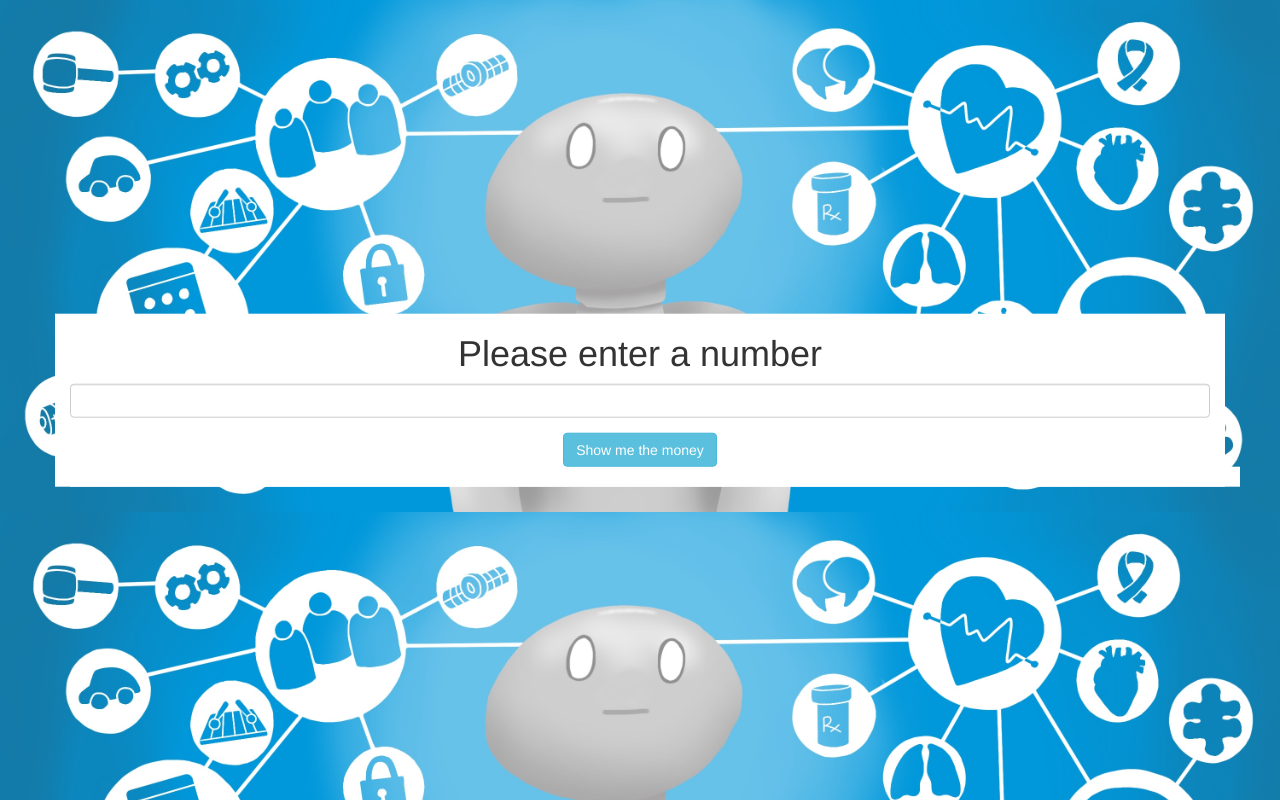
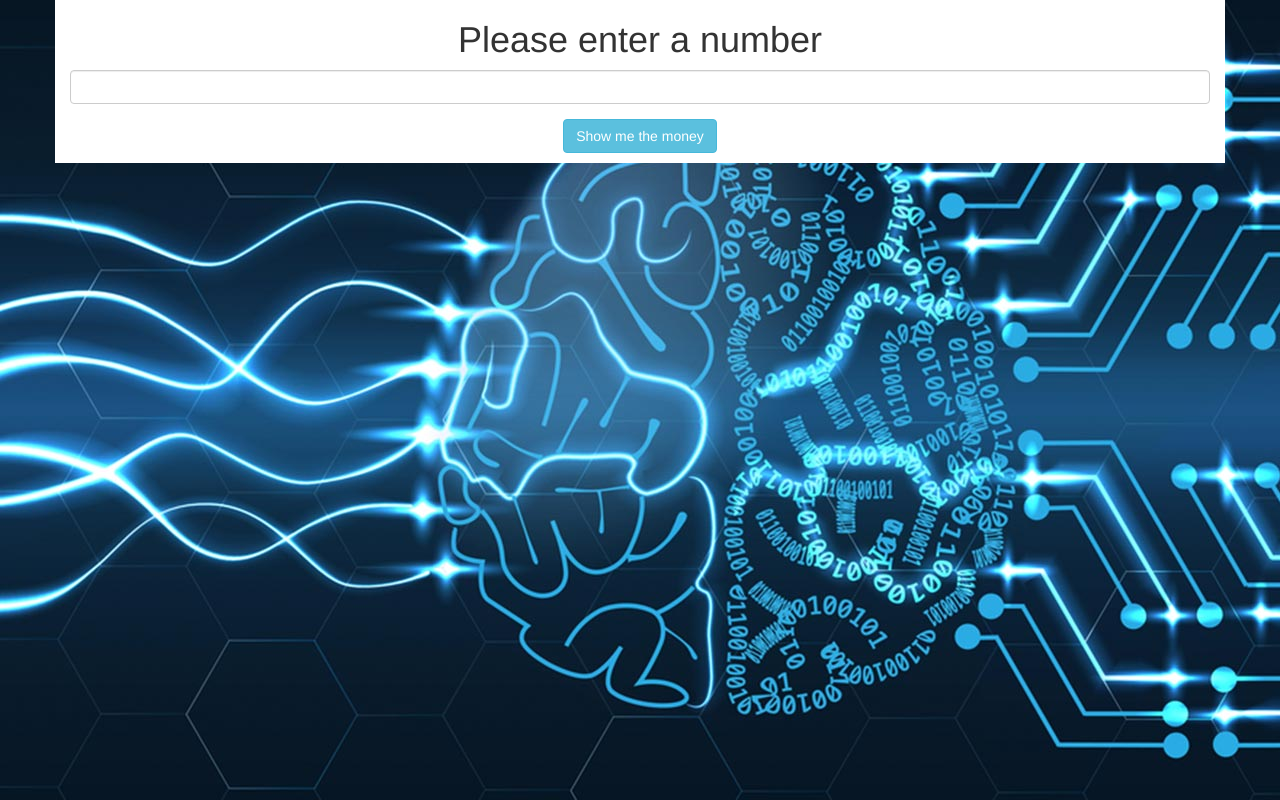
Before and after one commit to cordwalsh/independent-project-3, a plain HTML site: page index.html in a window 1280 px wide. Drawn offline with Linux system fonts and the light colour scheme.

Commit message:
addsfixes bugs, containers werent lining up

```diff
--- a/css/styles.css
+++ b/css/styles.css
@@ -1,12 +1,13 @@
 body {
-  background-size: cover;
   text-align: center;
-  margin: 0;
-  position: absolute;
-  top: 50%;
-  left: 50%;
-  transform: translate(-50%, -50%);
 }
 .container {
   background-color: white;
 }
+.page {
+
+}
+#results {
+  background-image: linear-gradient(red, yellow, green);
+
+}
--- a/index.html
+++ b/index.html
@@ -7,22 +7,20 @@
     <script src="js/scripts.js"></script>
     <title>Independent Project 3</title>
   </head>
-  <body background="img/ai2.jpg">
-
-
+  <body background="img/ai3.jpg">
+    <div class="page">
     <div class="container">
    <h1>Please enter a number </h1>
-   <div>
      <form id="formOne">
        <div class="form-group">
          <input id="number" class="form-control" type="text">
        </div>
        <button type="submit" class="btn btn-info">Show me the money</button>
      </form>
+    </div>
+   <div class="container">
+     <p id = "results"></p>
+   </div>
 
-
-   <div class="container">
-     <h1 id = "results"></h1>
-   </div>
   </body>
 </html>
```
Also changed, not shown: img/ai.jpeg (deleted), img/ai2.jpg (deleted), img/ai3.jpg (added), 2 other files.
